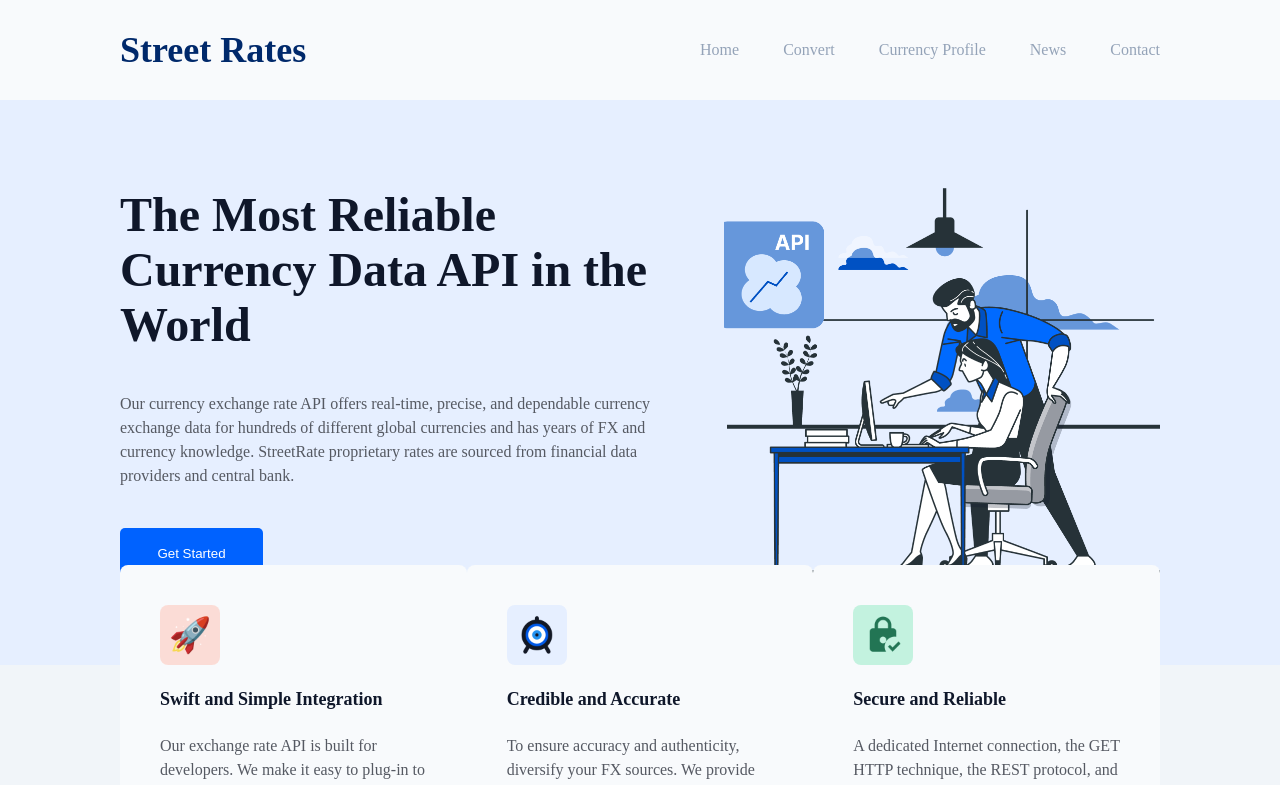
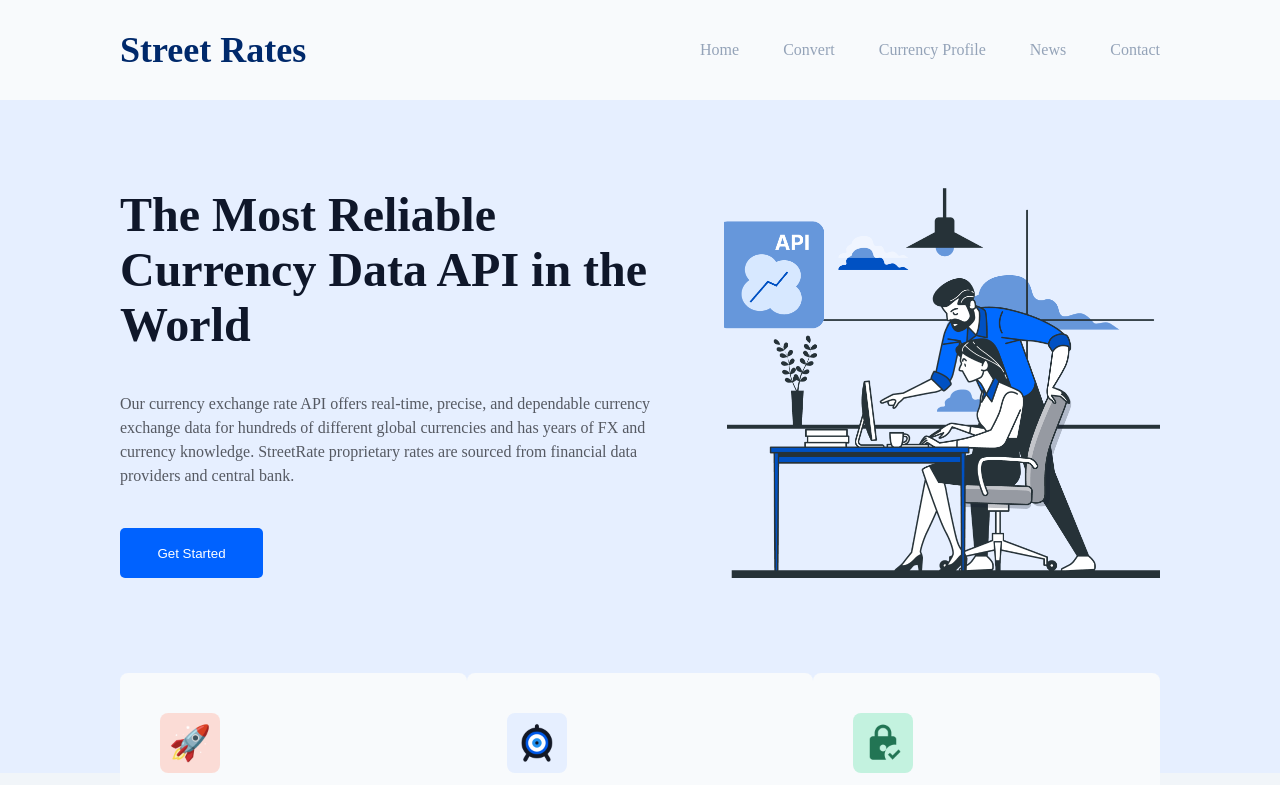
Before and after one commit to thegr8khallie/realxchangerate-api, a React (Create React App) app: page / in a window 1280 px wide. Shown: the top 785 px of the page. Built offline with nearby package versions, Linux system fonts and the light colour scheme.

Commit message:
Style: Padding Changes to hero section

```diff
--- a/src/components/styled/Hero.styled.js
+++ b/src/components/styled/Hero.styled.js
@@ -1,7 +1,7 @@
 import styled from "styled-components";
 
 export const StyledHero = styled.section`
-  padding: 8.7rem 12rem 8.7rem 12rem;
+  padding: 8.7rem 12rem 19.5rem 12rem;
   background-color: #e6efff;
   width: 100vw;
   display: flex;
@@ -32,7 +32,7 @@
     flex-basis: 45%;
   }
   @media only screen and (max-width: 76.8rem) {
-    padding: 8rem;
+    padding: 8rem 8rem 17.8rem 8rem;
     .hero-text {
       flex-basis: 40%;
     }
@@ -44,7 +44,7 @@
     }
   }
   @media only screen and (max-width: 42rem) {
-    padding: 4rem 2rem;
+    padding: 4rem 2rem 13.5rem 2rem;
     flex-direction: column;
     h1 {
       font-size: 2.8rem;
```
